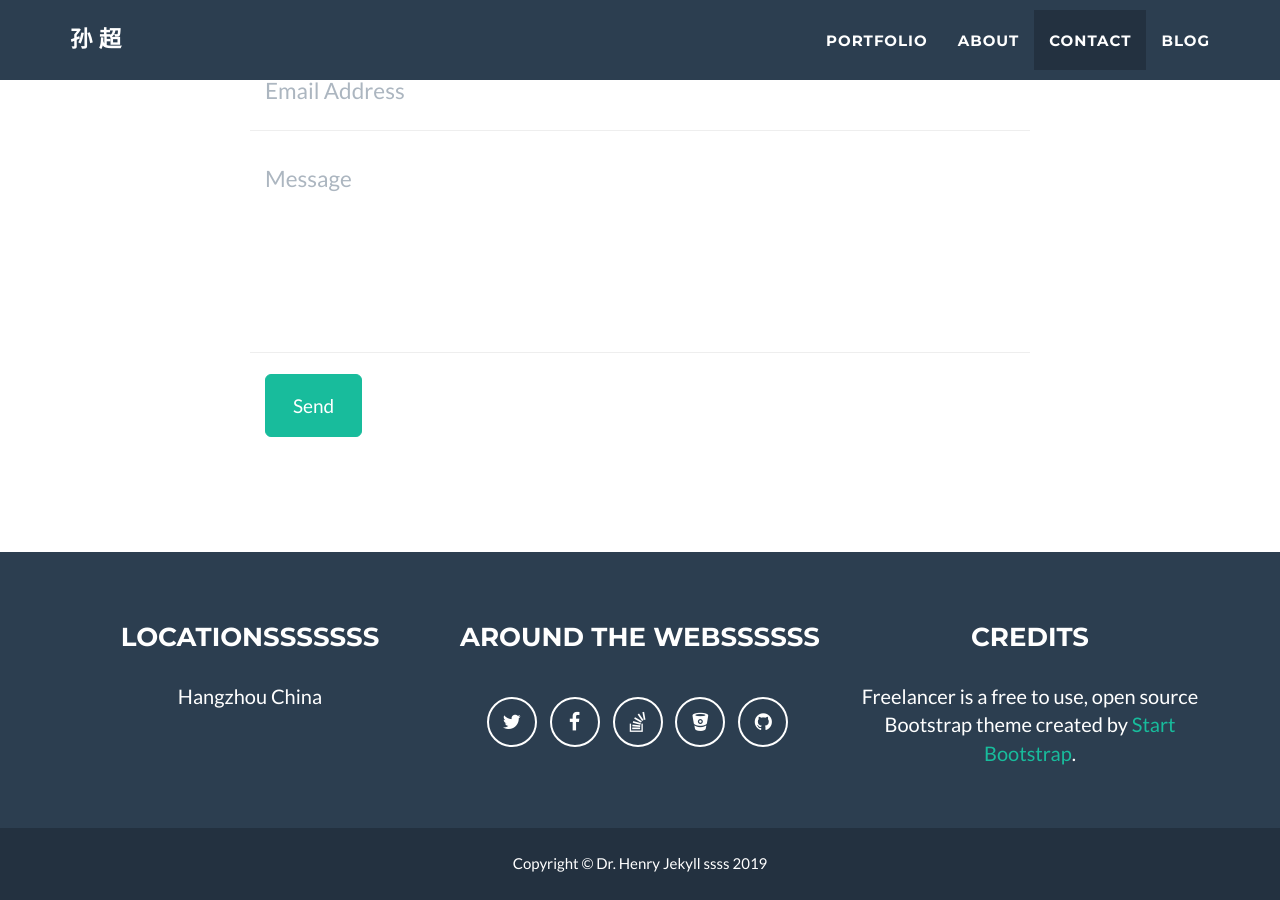
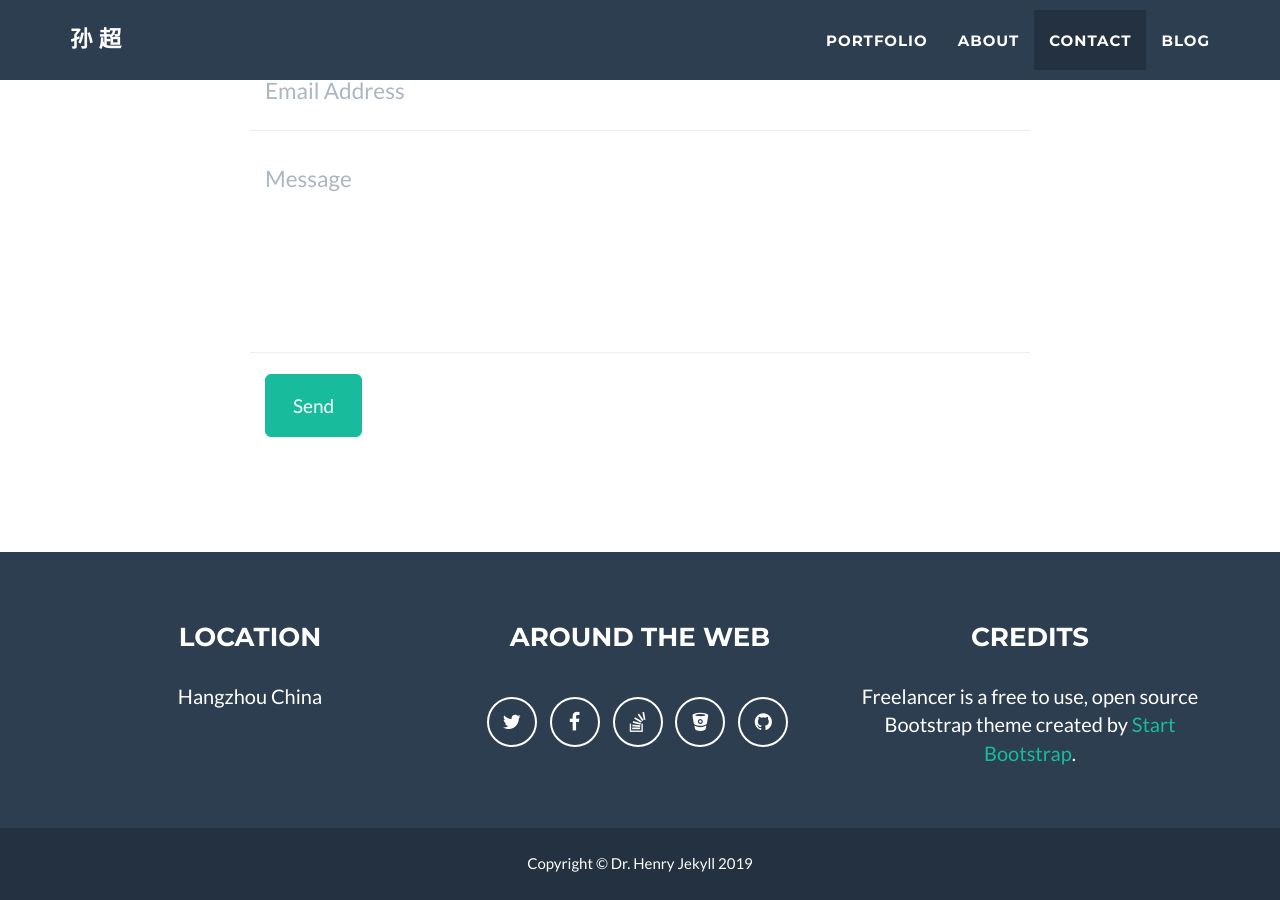
Before and after one commit to sunchao0427/sunchao0427.github.io, a Jekyll site: the page built from index.html, in a window 1280 px wide and 900 px high, scrolled down 1715 px. Built offline with Jekyll 4.4.1, drawn with Linux system fonts in a browser that asks for light colours.

```diff
--- a/_config.yml
+++ b/_config.yml
@@ -7,6 +7,7 @@ description: "个人博客网站"
 keywords: "软件开发、iOS开发、Flutter开发"
 skills: "软件开发工程师"
 meta_author: 孙超
+lang: "zh-CN"
 
 
 # Google webmaster tools
@@ -34,9 +35,9 @@ color:
 
 # Footer settings
 footer:
-  copyright: Dr. Henry Jekyll ssss
-  location: Locationsssssss
-  social: Around the Webssssss
+  copyright: Dr. Henry Jekyll
+  location: Location
+  social: Around the Web
   credits: Credits
 
 # Social networks usernames (many more available: google-plus, flickr, dribbble, pinterest, instagram, tumblr, linkedin, etc.)
```
Also changed, not shown: 1 other file.
